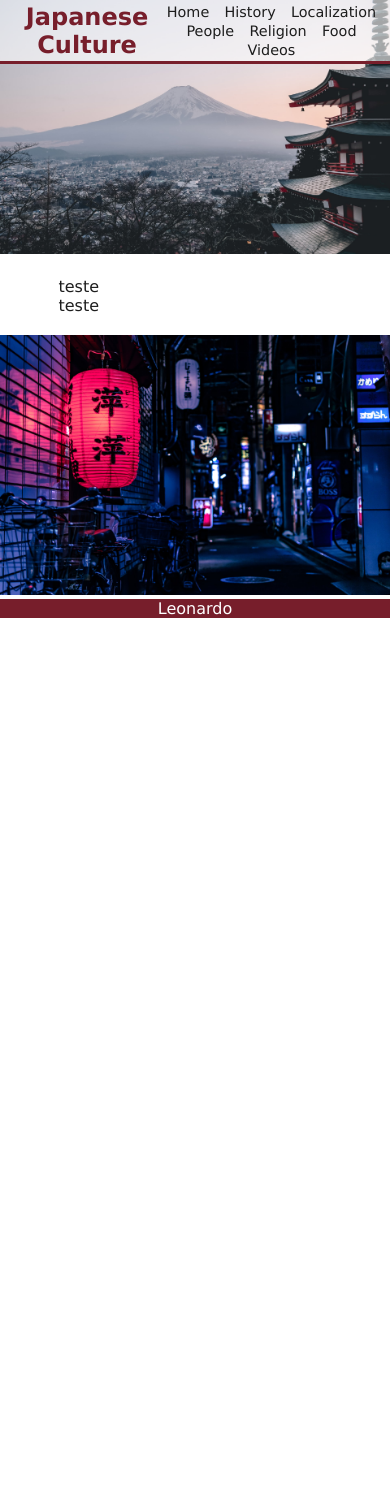
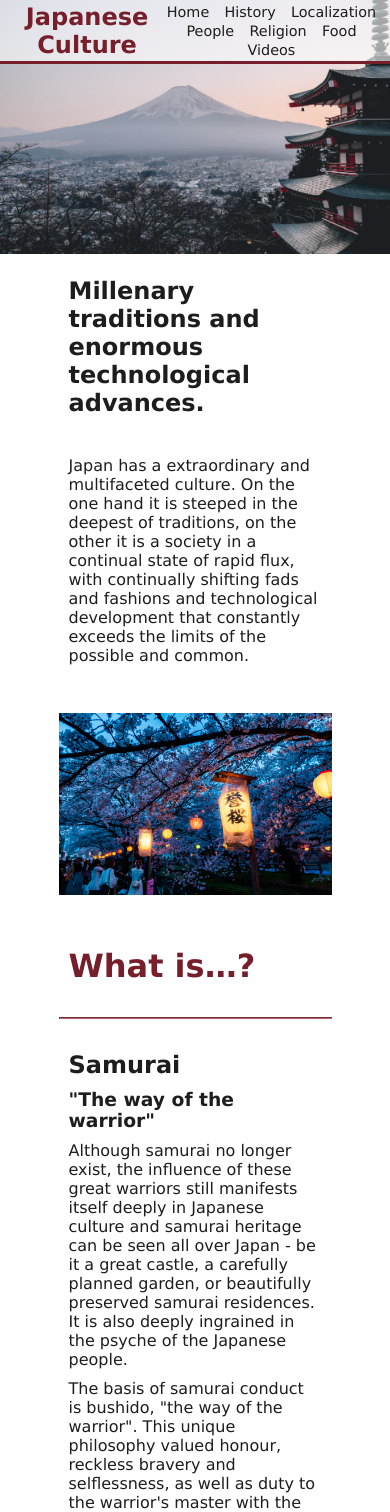
Before and after one commit to LeoAoki/japanese-culture, an Angular app: page /home in a window 390 px wide. Shown: the top 1512 px of the page. Before the commit the page ends 844 px from the top, so only its background shows below. Built offline with nearby package versions, Linux system fonts and the light colour scheme.

Commit message:
Teste responsividade img

```diff
--- a/src/app/components/main/home/home.component.html
+++ b/src/app/components/main/home/home.component.html
@@ -1,18 +1,46 @@
 <div>
-  <img class="img-full-page" src="../../../../assets/images/monte-templo-1.jpg" alt="Monte e templo">
+  <img class="img-full" src="../../../../assets/images/monte-templo-1.jpg" alt="Monte e templo">
 </div>
 
 <div class="container">
 
-  <p>teste</p>
-  <p>teste</p>
+  <h2>Millenary traditions and enormous technological advances.</h2>
+  <br>
+  <p>Japan has a extraordinary and multifaceted culture. On the one hand it is steeped in the deepest of traditions, on the other it is a society in a continual state of rapid flux, with continually shifting fads and fashions and technological development that constantly exceeds the limits of the possible and common.</p>
 
-<!-- Introdução, breve explicação sobre a cultura, Samurai, Geisha, Manga/Anime e Origami -->
+  <br><br>
+
+  <div>
+    <img class="img-full" src="../../../../assets/images/arvore-lanterna.jpg" alt="Árvores com lanterna">
+  </div>
+
+  <br><br>
+
+  <h1 class="texto-vinho">What is…?</h1>
+
+  <br><hr><br>
+
+  <h2>Samurai</h2>
+  <h3>"The way of the warrior"</h3>
+  <p>Although samurai no longer exist, the influence of these great warriors still manifests itself deeply in Japanese culture and samurai heritage can be seen all over Japan - be it a great castle, a carefully planned garden, or beautifully preserved samurai residences. It is also deeply ingrained in the psyche of the Japanese people.</p>
+  <p>The basis of samurai conduct is bushido, "the way of the warrior". This unique philosophy valued honour, reckless bravery and selflessness, as well as duty to the warrior's master with the purpose of giving up one's life and embracing death. There was no place for fear in the way of the warrior and this conduct of self discipline and respectful, ethical behaviour was to become the role model behaviour for other classes throughout Japan's history.</p>
+
+  <br><hr><br>
+
+  <!-- Geisha -->
+
+  <br><hr><br>
+
+  <!-- Manga/Anime -->
+
+  <br><hr><br>
+
+  <!-- Origami -->
 
 </div>
 
 <div>
-  <img class="img-full-page" src="../../../../assets/images/rua-noite-lanterna.jpg" alt="Rua de noite com lanterna">
+  <img class="img-full" src="../../../../assets/images/rua-noite-lanterna.jpg" alt="Rua de noite com lanterna">
 </div>
 
 <app-footer></app-footer>
--- a/src/app/components/main/localization/localization.component.html
+++ b/src/app/components/main/localization/localization.component.html
@@ -1,5 +1,5 @@
 <div>
-  <img class="img-full-page" src="../../../../assets/images/mulher-mapa.jpg" alt="Mulher olhando mapa">
+  <img class="img-full" src="../../../../assets/images/mulher-mapa.jpg" alt="Mulher olhando mapa">
 </div>
 
 <div class="container">
--- a/src/styles.css
+++ b/src/styles.css
@@ -42,13 +42,31 @@ a {
   text-decoration: none;
 }
 
+hr {
+  border-color: #bd5d6b;
+  margin-top: 1%;
+  margin-bottom: 1%;
+}
+
+h1, h2, h3, h4, h5, h6, p {
+  margin: 10px;
+}
+
 
 .container {
   width: 70%;
   margin: 5% auto;
 }
 
-.img-full-page {
+.img-full {
   width: 100%;
   height: 100%;
 }
+
+.texto-vinho {
+  color: #771E2B;
+}
+
+.texto-vinho-claro {
+  color: #bd5d6b;
+}
```
Also changed, not shown: src/assets/images/arvore-lanterna.jpg (added).
